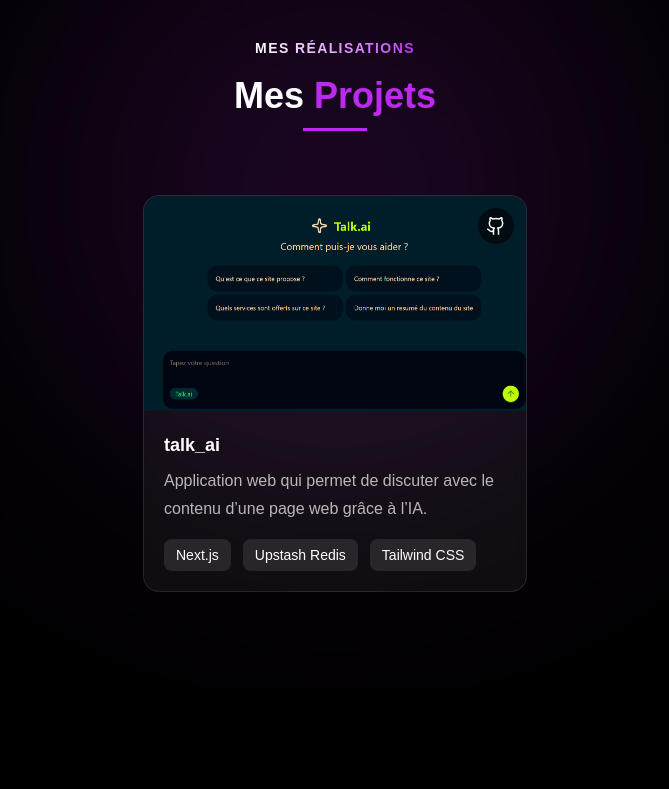
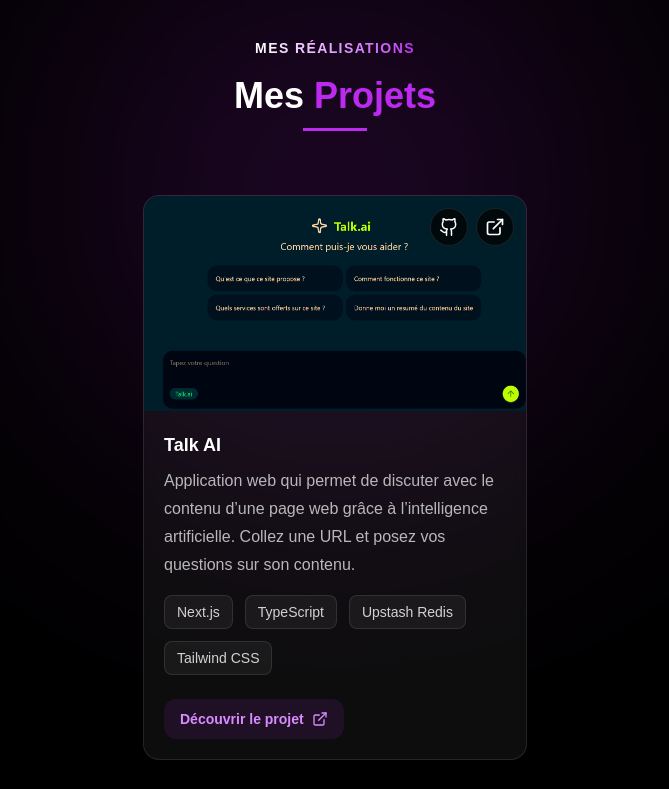
Before and after one commit to JbDev-tech/My-portfolio, a Next.js app: page / in a window 1280 px wide. Shown: the part 2000-2789 px from the top of the page, without its empty margins (305-974 px from the left). Built offline with nearby package versions, Linux system fonts and the light colour scheme; a web font is replaced by a local one.

Commit message:
mise à jour de  l'icon dans le layout et de la partie projets

```diff
--- a/app/Components/Hero.tsx
+++ b/app/Components/Hero.tsx
@@ -58,7 +58,8 @@
 
         {/* Partie portrait */}
         <Reveal delay={300} className="relative flex justify-center">
-          <div className="pointer-events-none absolute left-1/2 top-1/2 h-[150px] w-[150px] -translate-x-1/2 -translate-y-1/2 bg-[radial-gradient(closest-side,rgba(188,42,240,0.35),transparent)]" />
+
+<div className="pointer-events-none absolute left-1/2 top-1/2 h-[400px] w-[400px] -translate-x-1/2 -translate-y-1/2 bg-[radial-gradient(closest-side,rgba(188,42,240,0.30),transparent)] blur-2xl sm:h-[550px] sm:w-[550px] md:h-[700px] md:w-[700px] lg:h-[850px] lg:w-[850px]" />
 
           <Image
             src="/avatar.png"
--- a/app/Components/Projects.tsx
+++ b/app/Components/Projects.tsx
@@ -2,20 +2,28 @@
 "use client";
 
 import Image from "next/image";
+import { ExternalLink } from "lucide-react";
 import Reveal from "./Reveal";
 
 const projects = [
   {
-    title: "talk_ai",
+    title: "Talk AI",
     description:
-      "Application web qui permet de discuter avec le contenu d’une page web grâce à l’IA.",
+      "Application web qui permet de discuter avec le contenu d’une page web grâce à l’intelligence artificielle. Collez une URL et posez vos questions sur son contenu.",
     image: "/talk-ai.png",
-    tags: ["Next.js", "Upstash Redis", "Tailwind CSS"],
+    tags: ["Next.js", "TypeScript", "Upstash Redis", "Tailwind CSS"],
     github: "https://github.com/JbDev-tech/talk_ai",
+    demo: "https://talk-ai-xi.vercel.app/",
   },
 ];
 
-const GithubIcon = ({ size = 20, className = "" }) => (
+const GithubIcon = ({
+  size = 20,
+  className = "",
+}: {
+  size?: number;
+  className?: string;
+}) => (
   <svg
     xmlns="http://www.w3.org/2000/svg"
     width={size}
@@ -27,6 +35,7 @@
     strokeLinecap="round"
     strokeLinejoin="round"
     className={className}
+    aria-hidden="true"
   >
     <path d="M15 22v-4a4.8 4.8 0 0 0-1-3.5c3 0 6-2 6-5.5.08-1.25-.27-2.48-1-3.5.28-1.15.28-2.35 0-3.5 0 0-1 0-3 1.5-2.64-.5-5.36-.5-8 0C6 2 5 2 5 2c-.3 1.15-.3 2.35 0 3.5A5.403 5.403 0 0 0 4 9c0 3.5 3 5.5 6 5.5-.39.49-.68 1.05-.85 1.65-.17.6-.22 1.23-.15 1.85v4" />
     <path d="M9 18c-4.51 2-5-2-7-2" />
@@ -59,30 +68,44 @@
             {projects.map((project) => (
               <article
                 key={project.title}
-                className="w-full min-w-0 max-w-sm overflow-hidden rounded-2xl border border-white/10 bg-white/5 text-left backdrop-blur-sm"
+                className="group w-full min-w-0 max-w-sm overflow-hidden rounded-2xl border border-white/10 bg-white/5 text-left backdrop-blur-sm transition-all duration-300 hover:-translate-y-1 hover:border-[#BC2AF0]/50 hover:shadow-[0_0_30px_rgba(188,42,240,0.12)]"
               >
-                <div className="relative aspect-video">
+                <div className="relative aspect-video overflow-hidden bg-white/5">
                   <Image
-                    src="/project.png"
+                    src={project.image}
                     alt={`Capture d’écran de ${project.title}`}
                     fill
                     sizes="(max-width: 639px) calc(100vw - 32px), (max-width: 767px) calc(100vw - 48px), 384px"
-                    className="object-cover"
+                    className="object-cover transition-transform duration-500 group-hover:scale-105"
                   />
 
+                  <div className="absolute right-3 top-3 flex gap-2">
                     <a
                       href={project.github}
                       target="_blank"
                       rel="noopener noreferrer"
-                    aria-label={`Code source de ${project.title} sur GitHub`}
-                    className="absolute right-3 top-3 rounded-full bg-black/60 p-2 text-white transition hover:bg-black/80"
+                      aria-label={`Voir le code source de ${project.title} sur GitHub`}
+                      title="Voir le code source"
+                      className="rounded-full border border-white/10 bg-black/70 p-2 text-white backdrop-blur-md transition hover:bg-[#BC2AF0]"
                     >
                       <GithubIcon size={20} />
                     </a>
+
+                    <a
+                      href={project.demo}
+                      target="_blank"
+                      rel="noopener noreferrer"
+                      aria-label={`Visiter ${project.title}`}
+                      title="Visiter l’application"
+                      className="rounded-full border border-white/10 bg-black/70 p-2 text-white backdrop-blur-md transition hover:bg-[#BC2AF0]"
+                    >
+                      <ExternalLink size={20} />
+                    </a>
+                  </div>
                 </div>
 
                 <div className="p-4 sm:p-5">
-                  <h3 className="text-lg font-bold">
+                  <h3 className="text-lg font-bold transition-colors group-hover:text-[#BC2AF0]">
                     {project.title}
                   </h3>
 
@@ -94,12 +117,22 @@
                     {project.tags.map((tag) => (
                       <li
                         key={tag}
-                        className="max-w-full break-words rounded-lg bg-white/10 px-2.5 py-1.5 text-xs sm:px-3 sm:text-sm"
+                        className="max-w-full break-words rounded-lg border border-white/10 bg-white/5 px-2.5 py-1.5 text-xs text-white/80 sm:px-3 sm:text-sm"
                       >
                         {tag}
                       </li>
                     ))}
                   </ul>
+
+                  <a
+                    href={project.demo}
+                    target="_blank"
+                    rel="noopener noreferrer"
+                    className="mt-6 inline-flex items-center gap-2 rounded-xl bg-[#BC2AF0]/10 px-4 py-2.5 text-sm font-semibold text-[#D98BFF] transition hover:bg-[#BC2AF0] hover:text-white"
+                  >
+                    Découvrir le projet
+                    <ExternalLink size={16} />
+                  </a>
                 </div>
               </article>
             ))}
--- a/app/layout.tsx
+++ b/app/layout.tsx
@@ -11,6 +11,9 @@
 export const metadata: Metadata = {
   title: "jbDev-Tech | Développeur Web junior",
   description: "Portfolio de Jean Baptiste, développeur web .",
+   icons: {
+    icon: "/icon.png",
+  },
 };
 
 
```
Also changed, not shown: public/icon.png (added), public/talk-ai.png (renamed from public/project.png). Lines whose indentation alone changed are shown as unchanged.
